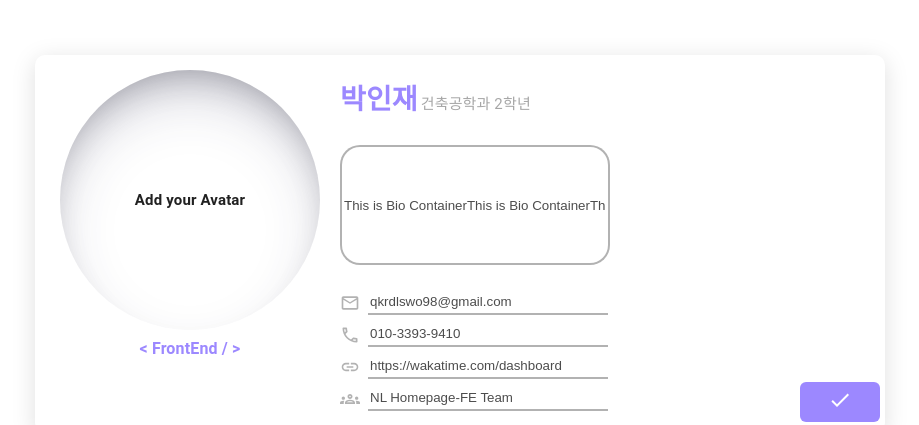
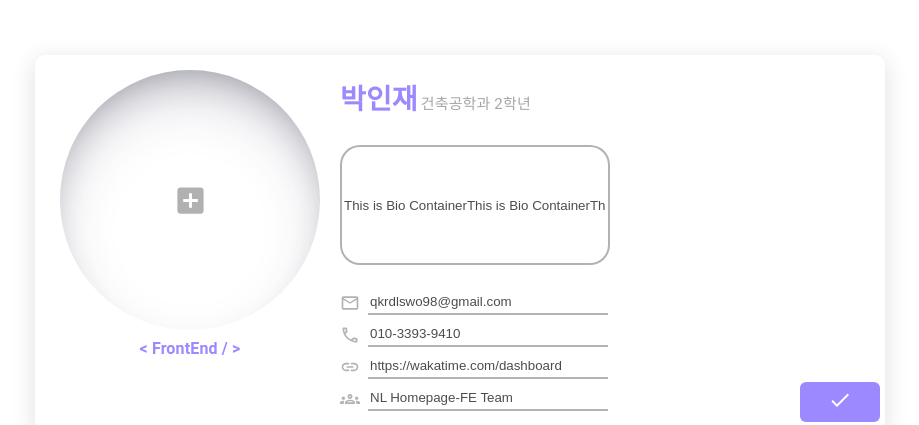
Before and after one commit to TProgramer/Homepage-FE, a Next.js app: page /mypage in a window 1280 px wide. Both pictures are taken after a click on the button 1020 px from the left and 538 px from the top of the page. Shown: the part 156-581 px from the top of the page, without its empty margins (180-1099 px from the left). Built offline with nearby package versions, Linux system fonts and the light colour scheme.

Commit message:
프로필 박스 완성 #18 closed

```diff
--- a/src/components/myPage/ActivityLog.tsx
+++ b/src/components/myPage/ActivityLog.tsx
@@ -3,4 +3,4 @@ const ActivityLog = () => {
     null
   )
 }
-export default ActivityLog;
+export default ActivityLog; //활동기록은 나중에 추가 할 계획입니다
--- a/src/components/myPage/Pofile.tsx
+++ b/src/components/myPage/Pofile.tsx
@@ -56,12 +56,15 @@ const MyProfile = () => {
     setTeam(e.target.value);
   };
   return (
+    <>
       <ProfileBox onoff={onoff}>
         <Profile>
           {
-          personalData[0].profileImg !== ''
+            onoff
+              ? <ProfileImg_unset><AddBoxIcon sx={{ fontSize: 35, color: 'black', opacity: 0.3 }} /></ProfileImg_unset>
+              : (personalData[0].profileImg !== ''
                 ? <ProfileImg src={personalData[0].profileImg} />
-            : <ProfileImg_unset>Add your Avatar</ProfileImg_unset>
+                : <ProfileImg_unset>Add your Avatar</ProfileImg_unset>)
           }
           <TypeText>{`<\ ${personalData[0]?.type} / >`}</TypeText>
         </Profile>
@@ -129,6 +132,7 @@ const MyProfile = () => {
           </ContactBox>
         </Information>
       </ProfileBox >
+    </>
   )
 }
 export default MyProfile;
--- a/src/pages/mypage.tsx
+++ b/src/pages/mypage.tsx
@@ -1,9 +1,11 @@
 import MyProfile from "../components/myPage/Pofile";
+import ActivityLog from '../components/myPage/ActivityLog';
 import { Wrapper } from "../styles/MyPage/myPage";
 const MyPage = () => {
   return (
     <Wrapper>
       <MyProfile />
+      <ActivityLog />
     </Wrapper>
   )
 }
```
Lines whose indentation alone changed are shown as unchanged.
